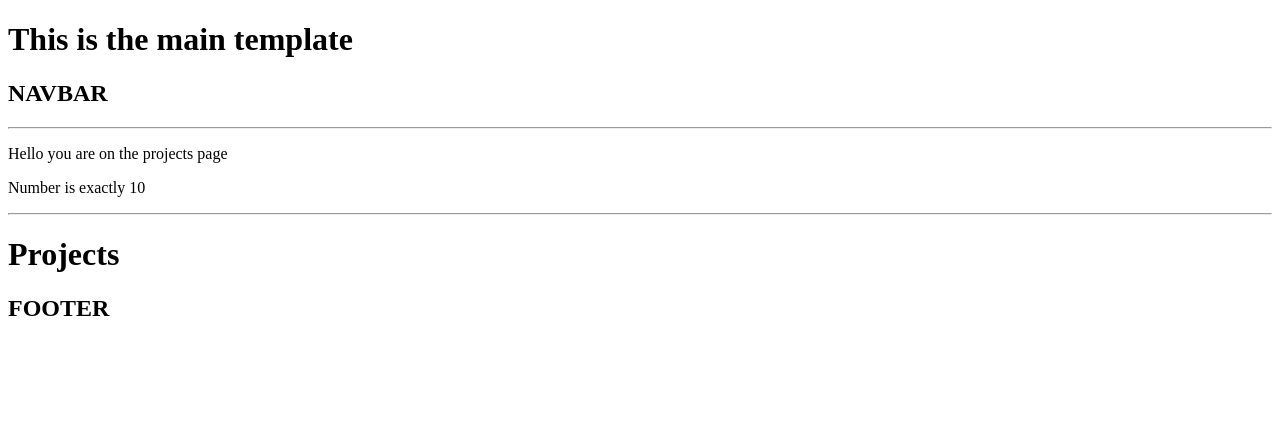
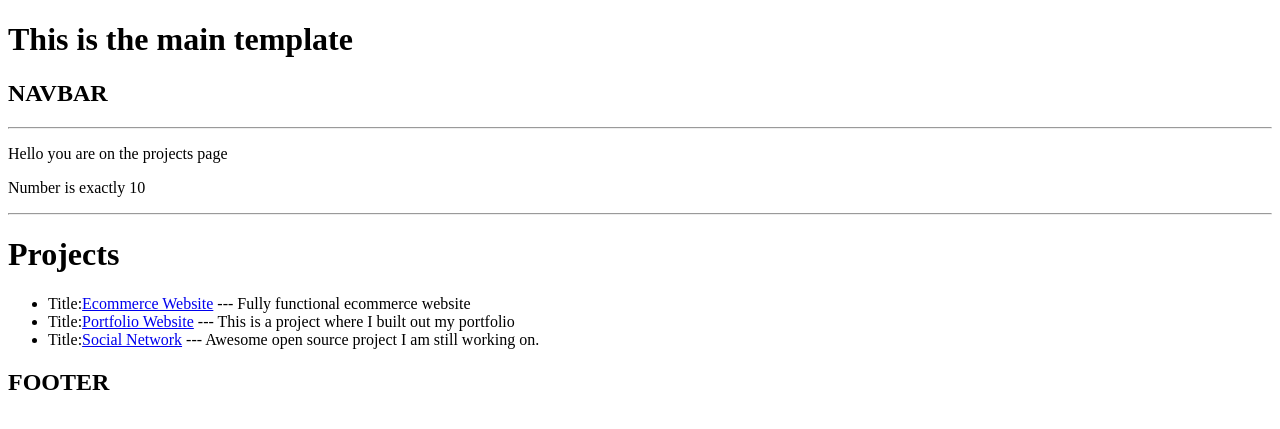
Before and after one commit to LukeCallahan/river-runnr, a Django app: page / in a window 1280 px wide. Shown: the top 429 px of the page. Run offline with Django 4.2, Linux system fonts and the light colour scheme.

Commit message:
complete lesson 7

```diff
--- a/projects/templates/projects/projects.html
+++ b/projects/templates/projects/projects.html
@@ -15,6 +15,11 @@
 
 <hr>
 <h1> Projects</h1>
+<ul>
+  {% for project in projects %}
+    <li>Title:<a href="{% url 'project' project.id %}">{{project.title}}</a> --- {{project.description}}</li>
+  {% endfor %}
+</ul>
 
 
 {% endblock content %}
--- a/projects/templates/projects/single-project.html
+++ b/projects/templates/projects/single-project.html
@@ -1,7 +1,8 @@
 {% extends 'main.html' %}
 
 {% block content %}
-<h1>  Single Project Template</h1>
-
+<h1>{{project.title}}</h1>
+<br>
+<p>{{project.description}}</p>
 
 {% endblock content %}
--- a/projects/views.py
+++ b/projects/views.py
@@ -13,7 +13,7 @@ projectsList = [
     'description': 'This is a project where I built out my portfolio'
     },
     {
-    'id': '1',
+    'id': '3',
     'title': "Social Network",
     'description': 'Awesome open source project I am still working on.'
     },
@@ -22,8 +22,13 @@ projectsList = [
 def projects(request):
     page = 'projects'
     number = 10
-    context = {'page': page, 'number': number}
+    context = {'page': page, 'number': number, 'projects': projectsList}
     return render(request, 'projects/projects.html', context)
 
 def project(request, pk):
-    return render(request, 'projects/single-project.html')
+    projectObj = None
+    for i in projectsList:
+        if i['id'] == pk:
+            projectObj = i
+
+    return render(request, 'projects/single-project.html', {'project': projectObj})
```
